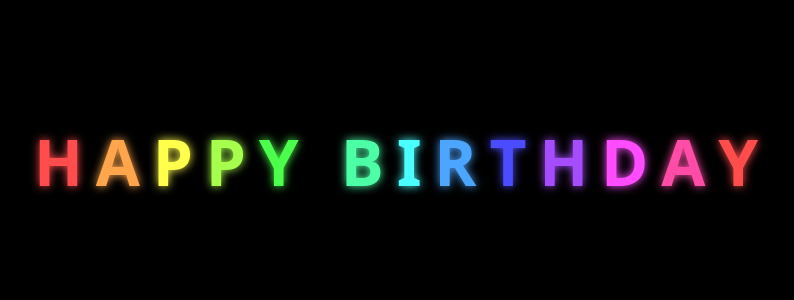
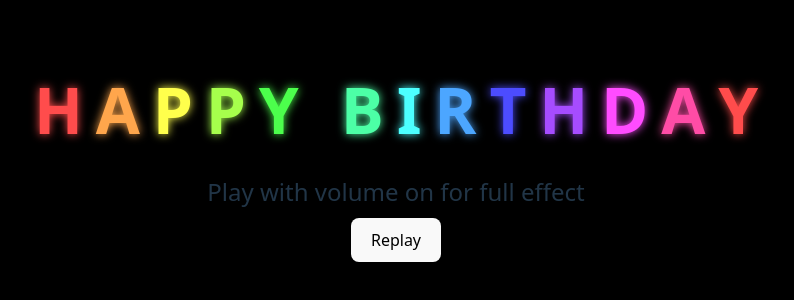
Before and after one commit to drquicksilver/animated-birthday, a website built with Vite: page index.html in a window 1280 px wide. Shown: the part 238-538 px from the top of the page, without its empty margins (244-1038 px from the left). Built offline with nearby package versions, Linux system fonts and the light colour scheme.

Commit message:
Fix layout and fade timing

```diff
--- a/index.html
+++ b/index.html
@@ -8,6 +8,10 @@
   </head>
   <body>
     <div id="message"></div>
+    <div id="after-animation">
+      <div id="volume-text">Play with volume on for full effect</div>
+      <button id="replay">Replay</button>
+    </div>
     <script type="module" src="/src/main.ts"></script>
   </body>
 </html>
--- a/src/main.ts
+++ b/src/main.ts
@@ -3,8 +3,16 @@ import { animate } from 'animejs';
 
 const message = 'HAPPY BIRTHDAY';
 const container = document.getElementById('message');
+const after = document.getElementById('after-animation');
+const replayButton = document.getElementById('replay');
+const animationDuration = 4000;
 
-if (container) {
+if (replayButton) {
+  replayButton.addEventListener('click', () => {
+    window.location.reload();
+  });
+}
+if (container && after) {
   const letters = message.split('');
   const letterCount = message.replace(/\s+/g, '').length;
   let letterIndex = 0;
@@ -28,7 +36,7 @@ if (container) {
     span.style.transform = `translate(${Math.cos(angle) * radius}px, ${Math.sin(angle) * radius}px)`;
 
     animate(span, {
-      duration: 4000,
+      duration: animationDuration,
       easing: 'linear',
       onUpdate: (anim: any) => {
         const progress = anim.progress;
@@ -40,4 +48,8 @@ if (container) {
       },
     });
   });
+
+  window.setTimeout(() => {
+    after.classList.add('visible');
+  }, animationDuration);
 }
--- a/src/style.css
+++ b/src/style.css
@@ -25,6 +25,7 @@ a:hover {
 body {
   margin: 0;
   display: flex;
+  flex-direction: column;
   justify-content: center;
   align-items: center;
   min-width: 320px;
@@ -108,3 +109,24 @@ button:focus-visible {
   display: inline-block;
   text-shadow: 0 0 10px currentColor;
 }
+
+#after-animation {
+  display: flex;
+  flex-direction: column;
+  align-items: center;
+  margin-top: 1rem;
+  opacity: 0;
+  transition: opacity 1s;
+}
+
+#after-animation.visible {
+  opacity: 1;
+}
+
+#volume-text {
+  font-size: 1.5rem;
+}
+
+#replay {
+  margin-top: 0.5rem;
+}
```
